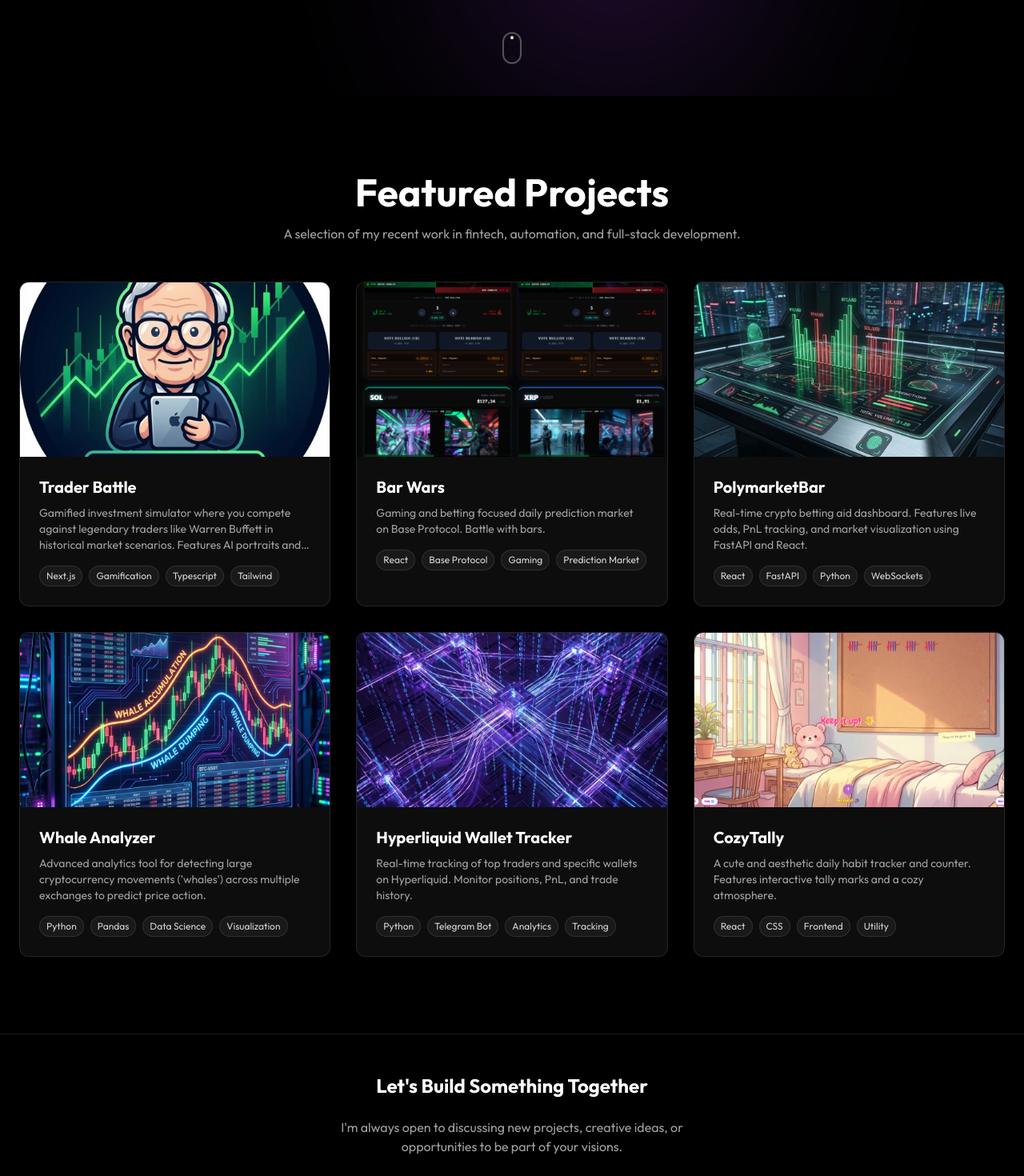
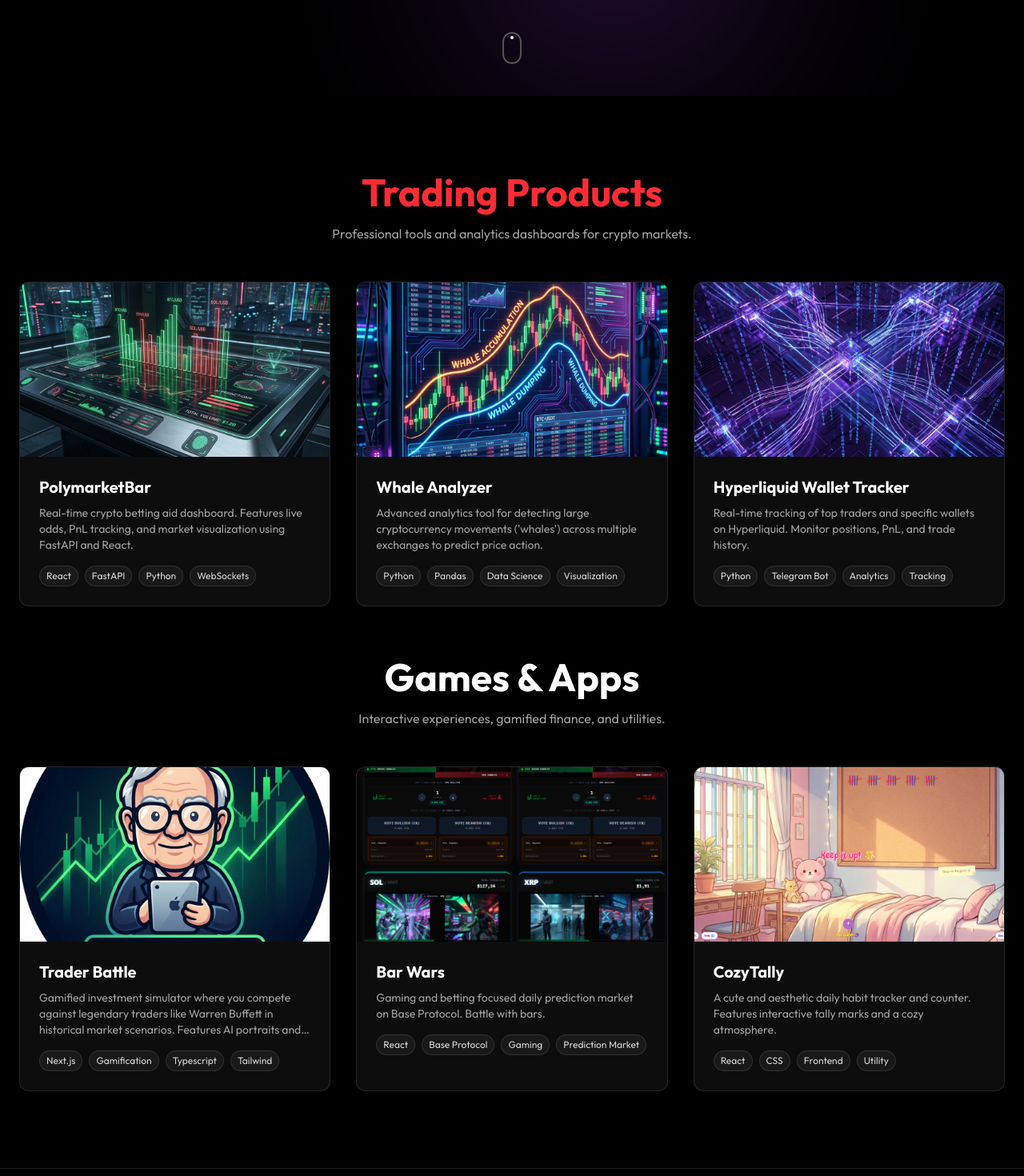
Before and after one commit to TradersEntertainment/myportfolio, a Next.js app: page / in a window 1280 px wide. Shown: the part 680-2150 px from the top of the page at 80% size. Built offline with nearby package versions, Linux system fonts and the light colour scheme.

Commit message:
Split portfolio into Trading Products and Games/Apps

```diff
--- a/components/Projects.tsx
+++ b/components/Projects.tsx
@@ -13,23 +13,7 @@ interface Project {
     github?: string;
 }
 
-const projects: Project[] = [
-    {
-        title: "Trader Battle",
-        description: "Gamified investment simulator where you compete against legendary traders like Warren Buffett in historical market scenarios. Features AI portraits and real-time PnL tracking.",
-        tags: ["Next.js", "Gamification", "Typescript", "Tailwind"],
-        image: "/assets/trader-battle.png",
-        link: "https://tradersdecision.vercel.app/",
-        github: "https://github.com/TradersEntertainment/tradersdecision",
-    },
-    {
-        title: "Bar Wars",
-        description: "Gaming and betting focused daily prediction market on Base Protocol. Battle with bars.",
-        tags: ["React", "Base Protocol", "Gaming", "Prediction Market"],
-        image: "/assets/bar-wars.png",
-        link: "https://candlewars.up.railway.app/",
-        github: undefined,
-    },
+const tradingProjects: Project[] = [
     {
         title: "PolymarketBar",
         description: "Real-time crypto betting aid dashboard. Features live odds, PnL tracking, and market visualization using FastAPI and React.",
@@ -54,6 +38,25 @@ const projects: Project[] = [
         link: "https://choosewalletstotrack.up.railway.app/",
         github: "https://github.com/TradersEntertainment/wallettrackerwebsiteTG",
     },
+];
+
+const otherProjects: Project[] = [
+    {
+        title: "Trader Battle",
+        description: "Gamified investment simulator where you compete against legendary traders like Warren Buffett in historical market scenarios. Features AI portraits and real-time PnL tracking.",
+        tags: ["Next.js", "Gamification", "Typescript", "Tailwind"],
+        image: "/assets/trader-battle.png",
+        link: "https://tradersdecision.vercel.app/",
+        github: "https://github.com/TradersEntertainment/tradersdecision",
+    },
+    {
+        title: "Bar Wars",
+        description: "Gaming and betting focused daily prediction market on Base Protocol. Battle with bars.",
+        tags: ["React", "Base Protocol", "Gaming", "Prediction Market"],
+        image: "/assets/bar-wars.png",
+        link: "https://candlewars.up.railway.app/",
+        github: undefined,
+    },
     {
         title: "CozyTally",
         description: "A cute and aesthetic daily habit tracker and counter. Features interactive tally marks and a cozy atmosphere.",
@@ -64,23 +67,11 @@ const projects: Project[] = [
     },
 ];
 
-export function Projects() {
+function ProjectCard({ project, index, delayOffset = 0 }: { project: Project; index: number; delayOffset?: number }) {
     return (
-        <section id="projects" className="py-24 bg-black/50 relative">
-            <div className="container px-4 md:px-6">
-                <div className="mb-12 text-center animate-fade-in-up">
-                    <h2 className="text-3xl md:text-5xl font-bold mb-4">Featured Projects</h2>
-                    <p className="text-neutral-400 max-w-2xl mx-auto">
-                        A selection of my recent work in fintech, automation, and full-stack development.
-                    </p>
-                </div>
-
-                <div className="grid grid-cols-1 md:grid-cols-2 lg:grid-cols-3 gap-8">
-                    {projects.map((project, index) => (
         <div
-                            key={index}
             className="animate-fade-in-up opacity-0 [animation-fill-mode:forwards] group relative bg-white/5 border border-white/10 rounded-xl overflow-hidden hover:border-white/20 transition-colors"
-                            style={{ animationDelay: `${index * 100}ms` }}
+            style={{ animationDelay: `${(index + delayOffset) * 100}ms` }}
         >
             <div className="aspect-video relative overflow-hidden">
                 <Image
@@ -116,8 +107,44 @@ export function Projects() {
                 </div>
             </div>
         </div>
+    );
+}
+
+export function Projects() {
+    return (
+        <section id="projects" className="py-24 bg-black/50 relative">
+            <div className="container px-4 md:px-6">
+
+                {/* Section 1: Trading Products */}
+                <div className="mb-16">
+                    <div className="mb-12 text-center animate-fade-in-up">
+                        <h2 className="text-3xl md:text-5xl font-bold mb-4 text-red-500">Trading Products</h2>
+                        <p className="text-neutral-400 max-w-2xl mx-auto">
+                            Professional tools and analytics dashboards for crypto markets.
+                        </p>
+                    </div>
+                    <div className="grid grid-cols-1 md:grid-cols-2 lg:grid-cols-3 gap-8">
+                        {tradingProjects.map((project, index) => (
+                            <ProjectCard key={index} project={project} index={index} />
                         ))}
                     </div>
+                </div>
+
+                {/* Section 2: Other Projects */}
+                <div>
+                    <div className="mb-12 text-center animate-fade-in-up">
+                        <h2 className="text-3xl md:text-5xl font-bold mb-4">Games & Apps</h2>
+                        <p className="text-neutral-400 max-w-2xl mx-auto">
+                            Interactive experiences, gamified finance, and utilities.
+                        </p>
+                    </div>
+                    <div className="grid grid-cols-1 md:grid-cols-2 lg:grid-cols-3 gap-8">
+                        {otherProjects.map((project, index) => (
+                            <ProjectCard key={index} project={project} index={index} delayOffset={3} />
+                        ))}
+                    </div>
+                </div>
+
             </div>
         </section>
     );
```
Lines whose indentation alone changed are shown as unchanged.
